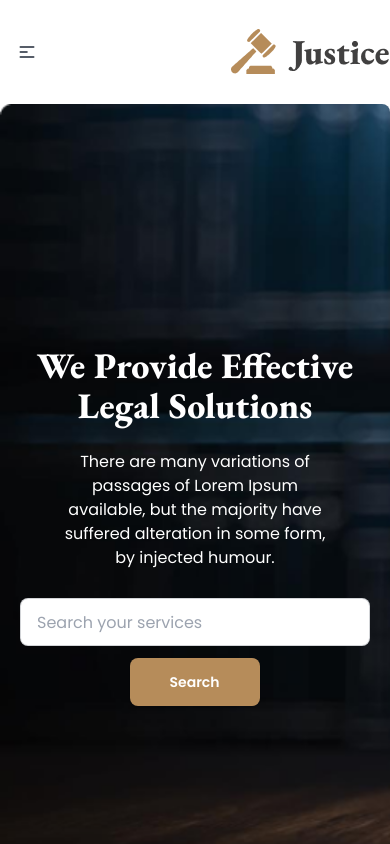
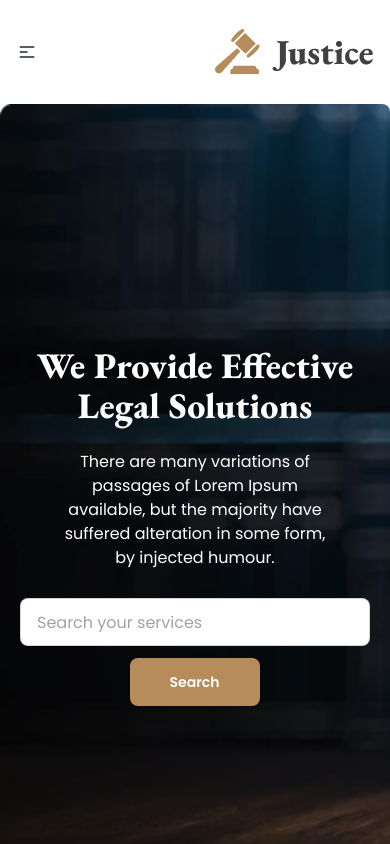
Before and after one commit to AsifHossain22/legal-solution-tailwind, a plain HTML site: page index.html in a window 390 px wide. Shown: the top 844 px of the page. Drawn offline with nearby package versions, Linux system fonts and the light colour scheme.

Commit message:
Resolved Navbar Padding Issue

```diff
--- a/index.html
+++ b/index.html
@@ -83,7 +83,7 @@
             </div>
 
             <!-- Logo -->
-            <a href="" class="block hover:bg-transparent md:px-4">
+            <a href="" class="block hover:bg-transparent md:px-4 pr-4 lg:pr-0">
               <img src="./images/logo2.png" alt="Header Navbar Logo" />
             </a>
           </div>
```
